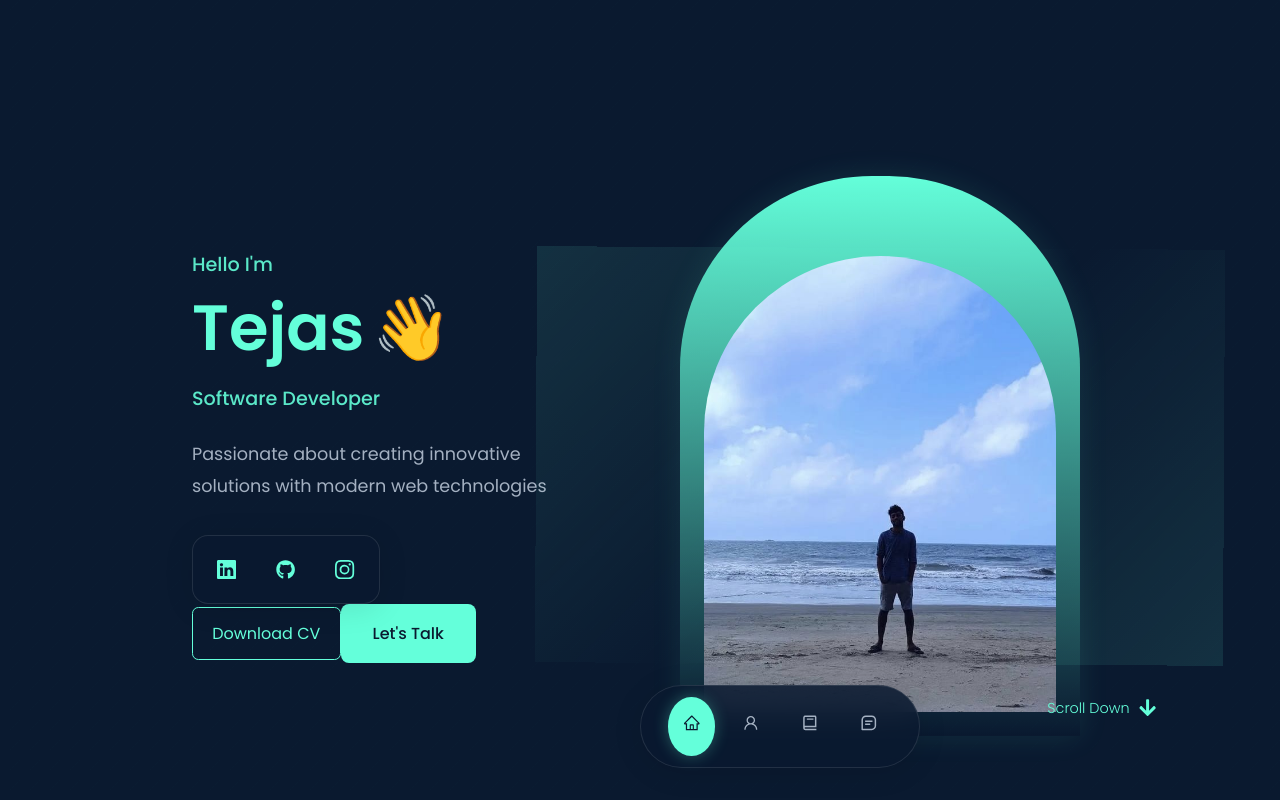
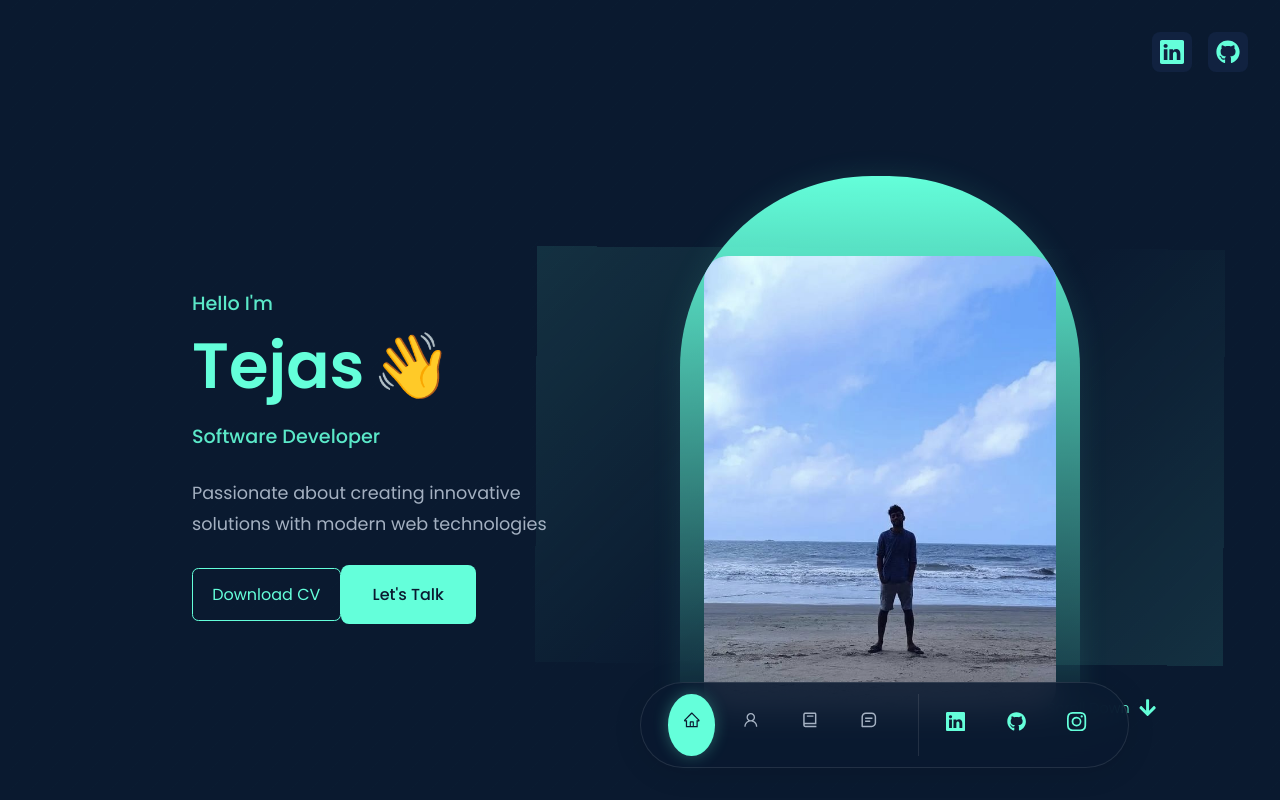
Before and after one commit to TejasBadhe07/www.tejasbadheportfolio.com, a React (Create React App) app: page / in a window 1280 px wide. Shown: the top 800 px of the page. Built offline with nearby package versions, Linux system fonts and the light colour scheme.

Commit message:
Update in header images and about section images css updated

```diff
--- a/src/components/about/about.css
+++ b/src/components/about/about.css
@@ -13,6 +13,7 @@
     place-items: center;
     position: relative;
     overflow: hidden;
+    box-shadow: 0 10px 30px rgba(0, 0, 0, 0.15);
 }
 
 .about__me::before {
@@ -40,7 +41,9 @@
     transform: rotate(10deg);
     transition: var(--transition);
     position: relative;
-    box-shadow: 0 0 20px rgba(100, 255, 218, 0.1);
+    box-shadow: 0 5px 15px rgba(100, 255, 218, 0.2);
+    width: 95%;
+    height: 95%;
 }
 
 .about__me-image img {
@@ -48,14 +51,15 @@
     height: 100%;
     object-fit: cover;
     transition: var(--transition);
+    backface-visibility: hidden;
 }
 
 .about__me-image:hover {
-    transform: rotate(0) scale(1.05);
+    transform: rotate(0) scale(1.02);
 }
 
 .about__me-image:hover img {
-    transform: scale(1.1);
+    transform: scale(1.05);
 }
 
 .about__me-overlay {
@@ -66,15 +70,15 @@
     height: 100%;
     background: linear-gradient(
         to bottom,
-        rgba(10, 25, 47, 0.8),
-        rgba(10, 25, 47, 0.9)
+        rgba(10, 25, 47, 0.7),
+        rgba(10, 25, 47, 0.8)
     );
     display: flex;
     align-items: center;
     justify-content: center;
     opacity: 0;
-    transition: var(--transition);
-    backdrop-filter: blur(5px);
+    transition: all 0.4s ease;
+    backdrop-filter: blur(3px);
 }
 
 .about__me-image:hover .about__me-overlay {
@@ -86,7 +90,8 @@
     color: var(--color-white);
     transform: translateY(20px);
     opacity: 0;
-    transition: var(--transition);
+    transition: all 0.3s ease;
+    padding: 0 1rem;
 }
 
 .about__me-image:hover .about__me-overlay-content {
@@ -95,14 +100,14 @@
 }
 
 .overlay-icon {
-    font-size: 2.5rem;
+    font-size: 2.2rem;
     color: var(--color-primary);
-    margin-bottom: 1rem;
+    margin-bottom: 0.8rem;
     animation: pulse 2s infinite;
 }
 
 .about__me-overlay-content span {
-    font-size: 1.2rem;
+    font-size: 1rem;
     font-weight: 500;
     display: block;
     margin-top: 0.5rem;
@@ -145,6 +150,7 @@
     transition: var(--transition);
     position: relative;
     overflow: hidden;
+    box-shadow: 0 5px 15px rgba(0, 0, 0, 0.1);
 }
 
 .about__card::before {
@@ -166,7 +172,7 @@
 }
 
 .about__card:hover::before {
-    opacity: 1;
+    opacity: 0.5;
 }
 
 .about__icon {
@@ -226,11 +232,12 @@
 @media screen and (max-width:1024px) {
     .about__container {
         grid-template-columns: 1fr;
-        gap: 0;
+        gap: 2rem;
+        padding: 0 2rem;
     }
 
     .about__me {
-        width: 50%;
+        width: 60%;
         margin: 2rem auto 4rem;
     }
 
@@ -242,24 +249,38 @@
 /* ==================================== MEDIA QUERIES (SMALL DEVICE) ===================================================== */
 @media screen and (max-width: 600px) {
     .about__me {
-        width: 65%;
+        width: 85%;
         margin: 0 auto 3rem;
+        aspect-ratio: 4/5;
+    }
+
+    .about__me-image {
+        transform: rotate(0);
+        width: 100%;
+        height: 100%;
+    }
+
+    .about__me-overlay-content span {
+        font-size: 0.9rem;
     }
 
     .about__cards {
-        grid-template-columns: 1fr 1fr;
+        grid-template-columns: repeat(2, 1fr);
         gap: 1rem;
     }
 
     .about__content {
         text-align: center;
+        padding: 0 1rem;
     }
 
     .about__text p {
         margin: 1.5rem 0;
+        font-size: 0.9rem;
     }
 
     .about__cta {
         justify-content: center;
+        flex-wrap: wrap;
     }
 }
--- a/src/components/header/Header.jsx
+++ b/src/components/header/Header.jsx
@@ -2,9 +2,9 @@ import React, { useEffect, useState } from 'react'
 import './header.css'
 import CTA from './CTA'
 import ME from '../../assets/images/Photo1.jpeg'
-import HeaderSocials from './HeaderSocials'
 import { FaArrowDown } from 'react-icons/fa'
 import { motion } from 'framer-motion'
+import TopSocials from './TopSocials'
 
 const Header = () => {
   const [isVisible, setIsVisible] = useState(false);
@@ -15,6 +15,7 @@ const Header = () => {
 
   return (
     <header>
+      <TopSocials />
       <div className="container header__container">
         <motion.div
           className="header__content"
@@ -31,7 +32,6 @@ const Header = () => {
           <p className="header__description">
             Passionate about creating innovative solutions with modern web technologies
           </p>
-          <HeaderSocials />
           <CTA />
         </motion.div>
 
--- /dev/null
+++ b/src/components/header/TopSocials.jsx
@@ -0,0 +1,31 @@
+import React from 'react'
+import {BsLinkedin} from 'react-icons/bs'
+import {FaGithub} from 'react-icons/fa'
+import { motion } from 'framer-motion'
+
+const TopSocials = () => {
+  return (
+    <div className='top__socials'>
+      <motion.a
+        href="https://www.linkedin.com/in/tejasbadhe07/"
+        target="_blank"
+        rel="noopener noreferrer"
+        whileHover={{ scale: 1.1 }}
+        whileTap={{ scale: 0.95 }}
+      >
+        <BsLinkedin/>
+      </motion.a>
+      <motion.a
+        href="https://github.com/TejasBadhe07"
+        target="_blank"
+        rel="noopener noreferrer"
+        whileHover={{ scale: 1.1 }}
+        whileTap={{ scale: 0.95 }}
+      >
+        <FaGithub/>
+      </motion.a>
+    </div>
+  )
+}
+
+export default TopSocials
--- a/src/components/header/header.css
+++ b/src/components/header/header.css
@@ -170,39 +170,6 @@ header {
     animation: rotate 4s linear infinite;
 }
 
-/* ===================================  HEADER SOCIALS  =================================*/
-.header__socials {
-    display: flex;
-    align-items: center;
-    gap: 1.5rem;
-    margin-top: 2rem;
-    padding: 1rem;
-    background: var(--color-bg-overlay);
-    border-radius: 1rem;
-    backdrop-filter: blur(15px);
-    box-shadow: 0 4px 30px rgba(0, 0, 0, 0.1);
-    border: 1px solid rgba(255, 255, 255, 0.1);
-    transition: all 0.3s ease;
-    width: fit-content;
-}
-
-.header__socials a {
-    color: var(--color-primary);
-    font-size: 1.2rem;
-    transition: all 0.3s ease;
-    padding: 0.5rem;
-    border-radius: 50%;
-    display: flex;
-    align-items: center;
-    justify-content: center;
-}
-
-.header__socials a:hover {
-    color: var(--color-white);
-    background: var(--color-primary-variant);
-    transform: translateY(-3px);
-}
-
 /* ===================================  SCROLL DOWN  =================================*/
 .scroll__down {
     position: absolute;
@@ -271,11 +238,6 @@ header {
         width: 50%;
         margin: 2rem auto 4rem;
     }
-
-    .header__socials {
-        margin: 2rem auto 0;
-        gap: 1rem;
-    }
 }
 
 /* ==================================== MEDIA QUERIES (SMALL DEVICE) ===================================================== */
@@ -288,17 +250,86 @@ header {
         font-size: 2.5rem;
     }
 
-    .header__socials, .scroll__down {
+    .scroll__down {
         display: none;
     }
 
+    .top__socials {
+        top: 1.5rem;
+        right: 1.5rem;
+    }
+
+    .top__socials a {
+        font-size: 1.2rem;
+        padding: 0.4rem;
+    }
+
     .me {
-        width: 65%;
-        margin: 0 auto 3rem;
+        width: 80%;
+        margin: 0 auto 2rem;
     }
 
     .me__image-container {
-        width: 20rem;
-        height: 30rem;
+        width: 18rem;
+        height: 22rem;
+        border-radius: 2rem;
+        padding: 0.5rem;
+        background: linear-gradient(135deg, var(--color-primary) 0%, var(--color-primary-variant) 100%);
+        box-shadow: 0 10px 25px rgba(100, 255, 218, 0.2);
+    }
+
+    .me__image-container img {
+        border-radius: 1.5rem;
+        transform: scale(1.02);
+        transition: transform 0.4s ease;
+    }
+
+    .me__image-container:hover img {
+        transform: scale(1.05);
+    }
+
+    .me__overlay {
+        background: linear-gradient(
+            to bottom,
+            rgba(10, 25, 47, 0.7),
+            rgba(10, 25, 47, 0.8)
+        );
+    }
+
+    .me__background {
+        opacity: 0.15;
+        background: linear-gradient(135deg,
+            var(--color-primary) 0%,
+            transparent 50%,
+            var(--color-primary-variant) 100%
+        );
+        animation: rotate 6s linear infinite;
     }
 }
+
+.top__socials {
+    position: fixed;
+    top: 2rem;
+    right: 2rem;
+    display: flex;
+    gap: 1rem;
+    z-index: 10;
+}
+
+.top__socials a {
+    color: var(--color-primary);
+    font-size: 1.5rem;
+    transition: var(--transition);
+    background: var(--color-bg-variant);
+    padding: 0.5rem;
+    border-radius: 0.5rem;
+    display: flex;
+    align-items: center;
+    justify-content: center;
+}
+
+.top__socials a:hover {
+    color: var(--color-white);
+    background: var(--color-primary);
+    transform: translateY(-3px);
+}
--- a/src/components/nav/Nav.jsx
+++ b/src/components/nav/Nav.jsx
@@ -4,6 +4,9 @@ import {AiOutlineHome} from 'react-icons/ai'
 import {AiOutlineUser} from 'react-icons/ai'
 import {BiBook} from 'react-icons/bi'
 import {BiMessageSquareDetail} from 'react-icons/bi'
+import {BsLinkedin} from 'react-icons/bs'
+import {FaGithub} from 'react-icons/fa'
+import {BsInstagram} from 'react-icons/bs'
 import { motion } from 'framer-motion'
 
 const Nav = () => {
@@ -69,6 +72,35 @@ const Nav = () => {
       >
         <BiMessageSquareDetail/>
       </motion.a>
+      <div className="nav__socials">
+        <motion.a
+          href="https://www.linkedin.com/in/tejasbadhe07/"
+          target="_blank"
+          rel="noopener noreferrer"
+          whileHover={{ scale: 1.1 }}
+          whileTap={{ scale: 0.95 }}
+        >
+          <BsLinkedin/>
+        </motion.a>
+        <motion.a
+          href="https://github.com/TejasBadhe07"
+          target="_blank"
+          rel="noopener noreferrer"
+          whileHover={{ scale: 1.1 }}
+          whileTap={{ scale: 0.95 }}
+        >
+          <FaGithub/>
+        </motion.a>
+        <motion.a
+          href="https://www.instagram.com/tejasbadhe07"
+          target="_blank"
+          rel="noopener noreferrer"
+          whileHover={{ scale: 1.1 }}
+          whileTap={{ scale: 0.95 }}
+        >
+          <BsInstagram/>
+        </motion.a>
+      </div>
     </motion.nav>
   )
 }
--- a/src/components/nav/nav.css
+++ b/src/components/nav/nav.css
@@ -65,6 +65,23 @@
     display: none;
 }
 
+.nav__socials {
+    display: flex;
+    gap: 0.8rem;
+    margin-left: 0.8rem;
+    padding-left: 0.8rem;
+    border-left: 1px solid rgba(255, 255, 255, 0.1);
+}
+
+.nav__socials a {
+    color: var(--color-primary);
+    font-size: 1.2rem;
+}
+
+.nav__socials a:hover {
+    color: var(--color-white);
+}
+
 /* ==================================== MEDIA QUERIES (SMALL DEVICE) ===================================================== */
 @media screen and (max-width:600px) {
     .nav {
@@ -76,4 +93,21 @@
         padding: 0.7rem;
         font-size: 1rem;
     }
+
+    .nav__socials {
+        display: none;
+    }
 }
+
+/* ==================================== MEDIA QUERIES (VERY SMALL DEVICE) ===================================================== */
+@media screen and (max-width:400px) {
+    .nav {
+        padding: 0.5rem 1rem;
+        bottom: 1rem;
+    }
+
+    .nav a {
+        padding: 0.5rem;
+        font-size: 0.9rem;
+    }
+}
```
